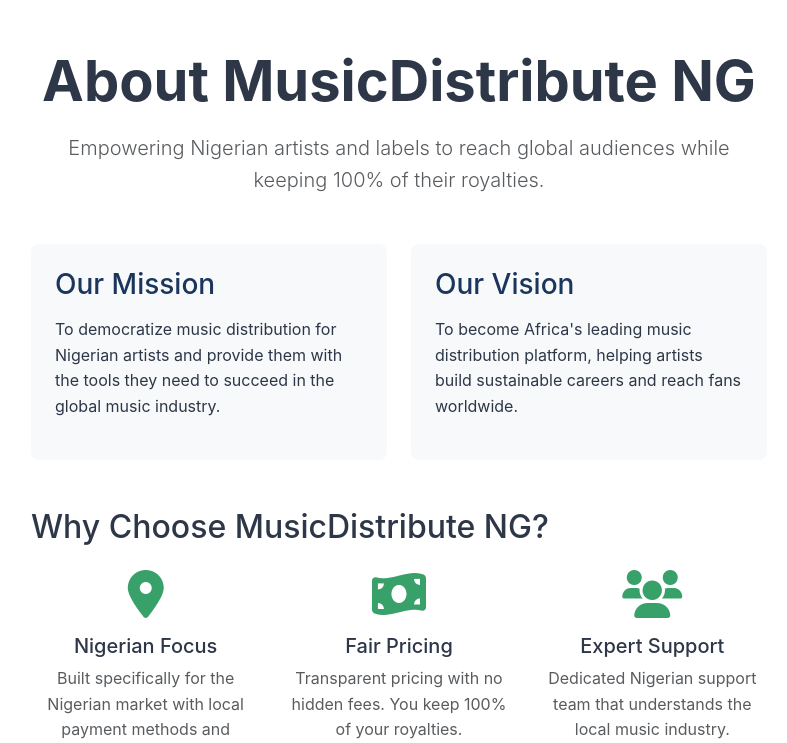
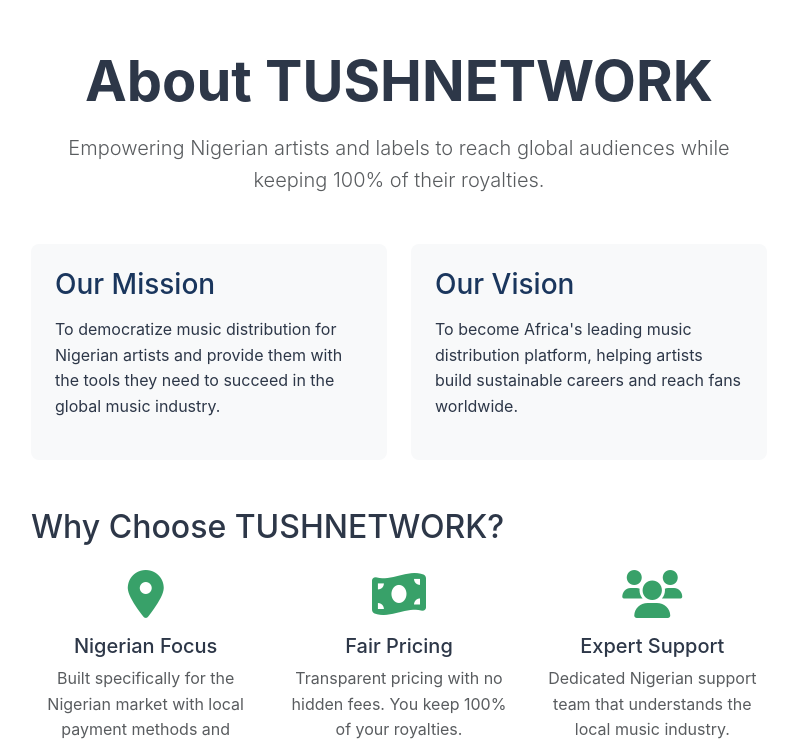
Before and after one commit to jerrytope/TUSHNETWORK, a Django app: page /about/ in a window 1280 px wide. Shown: the part 64-807 px from the top of the page, without its empty margins (241-1028 px from the left). Run offline with Django 4.2, Linux system fonts and the light colour scheme; some libraries are stand-ins or nearby versions.

Commit message:
upadte about us

```diff
--- a/templates/core/about.html
+++ b/templates/core/about.html
@@ -8,7 +8,7 @@
     <div class="row">
         <div class="col-lg-8 mx-auto">
             <div class="text-center mb-5">
-                <h1 class="display-4 fw-bold mb-3">About MusicDistribute NG</h1>
+                <h1 class="display-4 fw-bold mb-3">About TUSHNETWORK </h1>
                 <p class="lead text-muted">Empowering Nigerian artists and labels to reach global audiences while keeping 100% of their royalties.</p>
             </div>
 
@@ -28,7 +28,7 @@
             </div>
 
             <div class="mb-5">
-                <h2 class="mb-4">Why Choose MusicDistribute NG?</h2>
+                <h2 class="mb-4">Why Choose TUSHNETWORK?</h2>
                 <div class="row g-4">
                     <div class="col-md-4">
                         <div class="text-center">
--- a/templates/distribution/upload.html
+++ b/templates/distribution/upload.html
@@ -1,4 +1,4 @@
-{% extends 'base.html' %}
+python{% extends 'base.html' %}
 {% load static %}
 
 {% block title %}Upload Release - Nigerian Music Distribution Platform{% endblock %}
```
